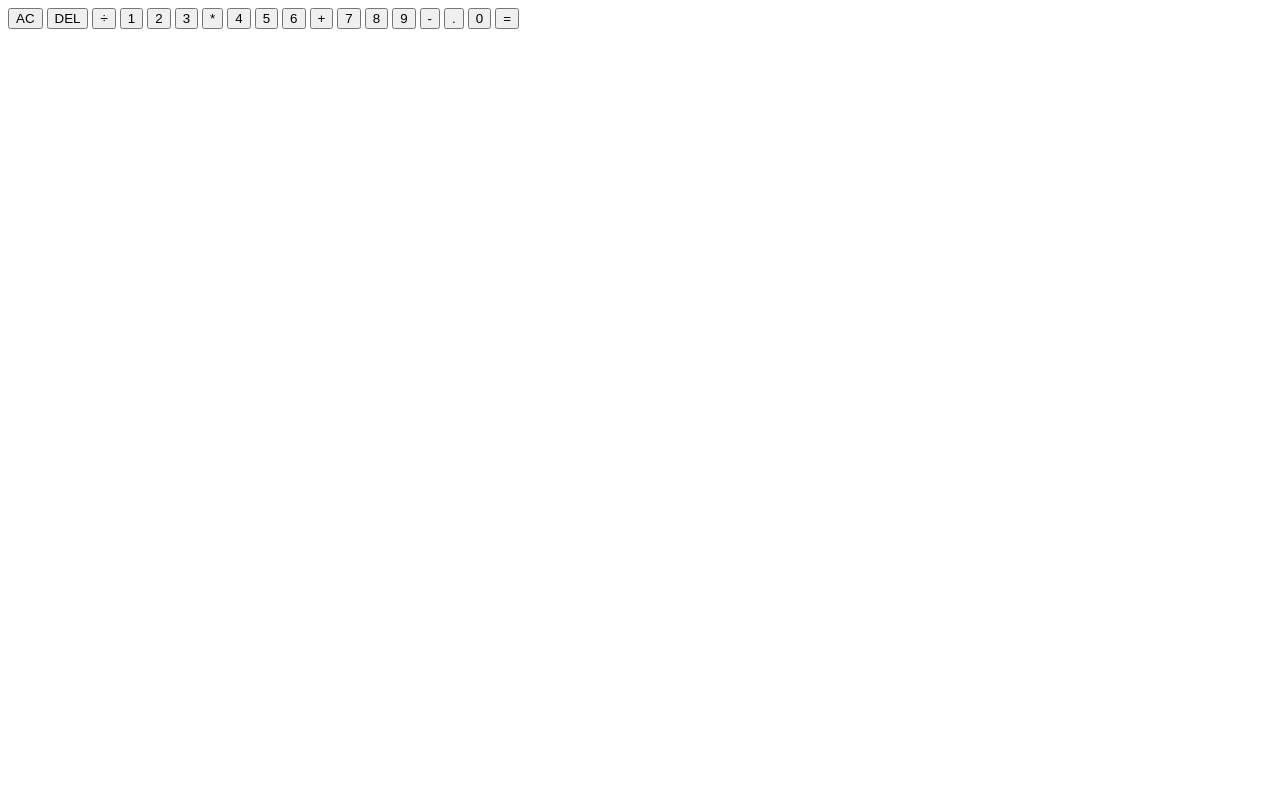
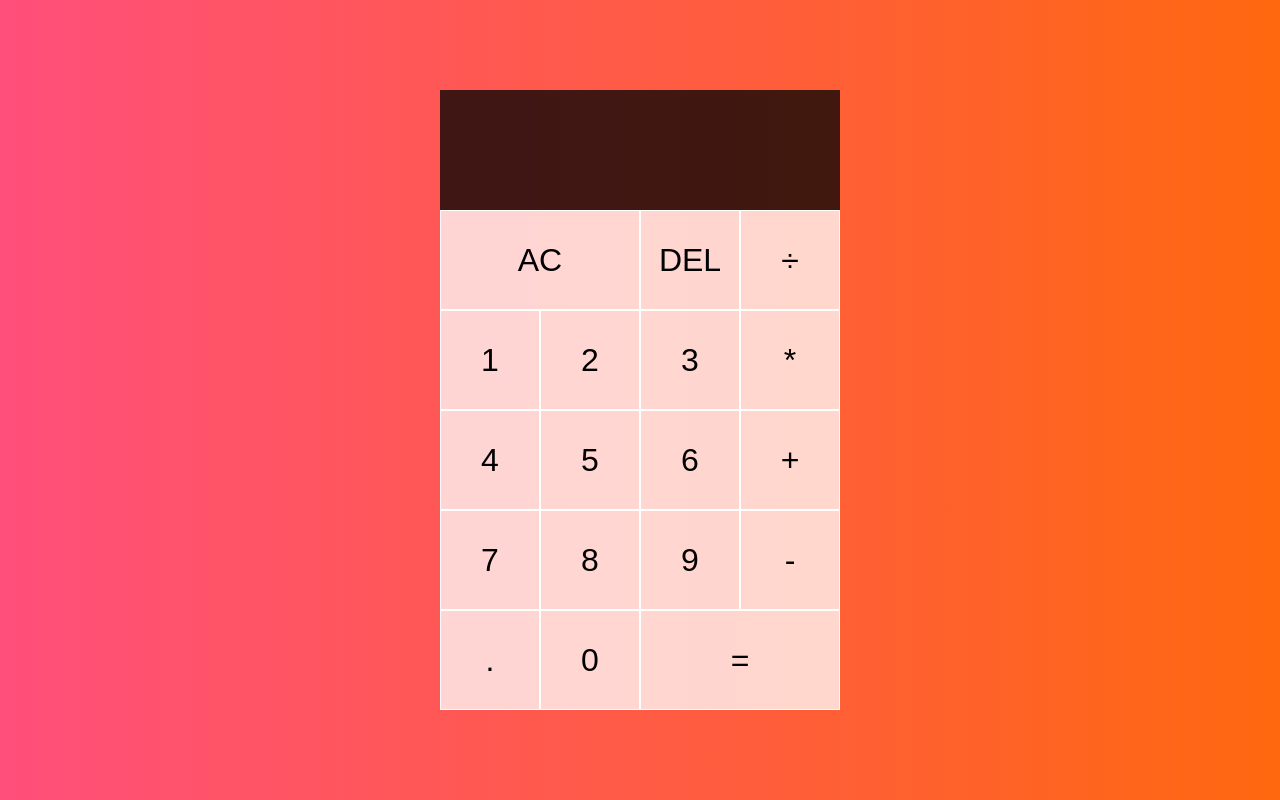
Before and after one commit to Valuriel/brainnest-presentation5, a plain HTML site: page index.html in a window 1280 px wide. Drawn offline with Linux system fonts and the light colour scheme; the site is published under a folder, as on GitHub Pages, so addresses that start at the root find nothing.

Commit message:
style fix

```diff
--- a/index.html
+++ b/index.html
@@ -5,7 +5,7 @@
   <meta name="viewport" content="width=device-width, initial-scale=1.0">
   <meta http-equiv="X-UA-Compatible" content="ie=edge">
   <title>Brainnest Calculator Assignment</title>
-  <link href="/styles/styles.css" rel="stylesheet">
+  <link href="./styles/styles.css" rel="stylesheet">
   <script src="./scripts/script.js" defer></script>
 </head>
 <body>
```
